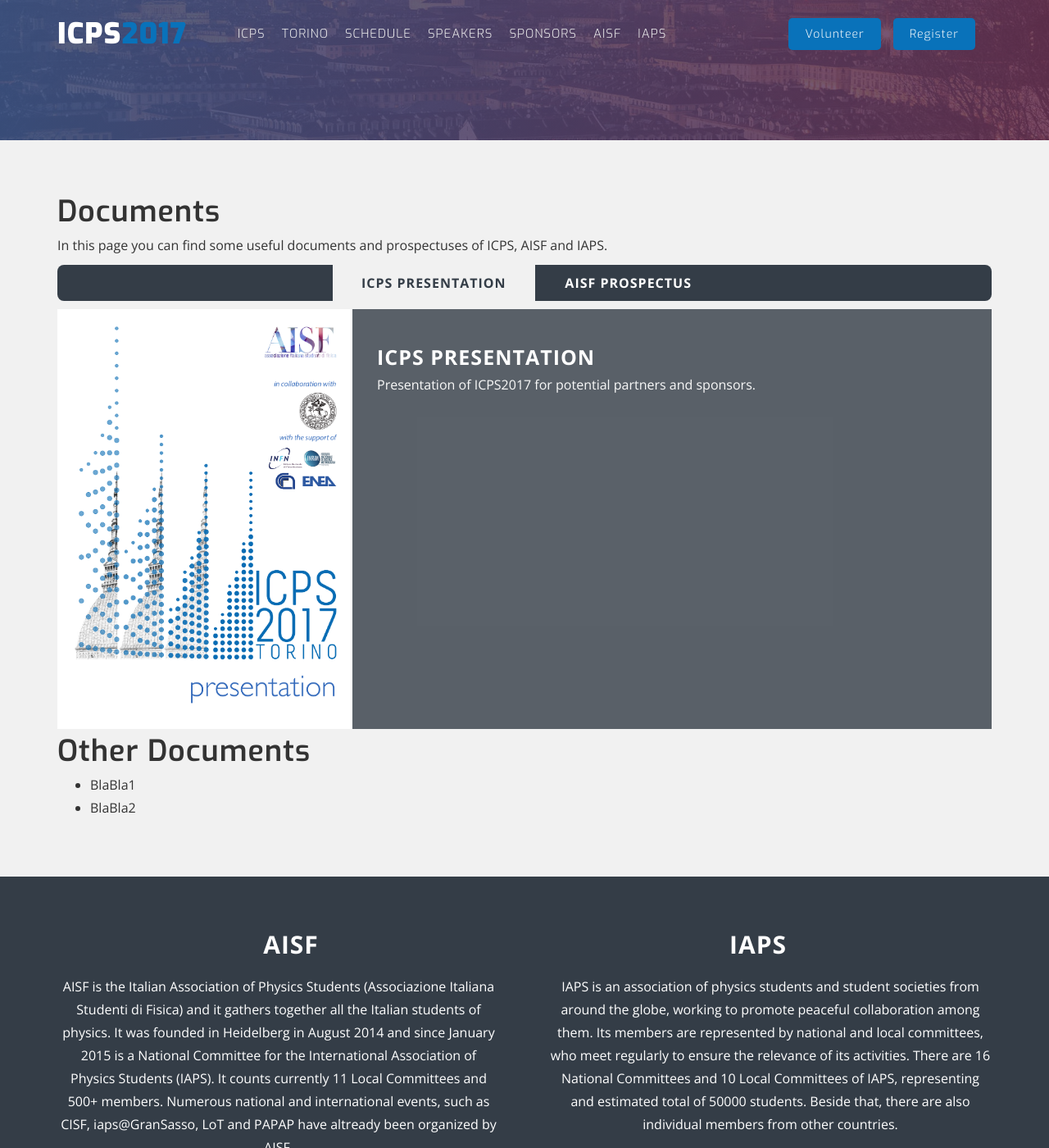
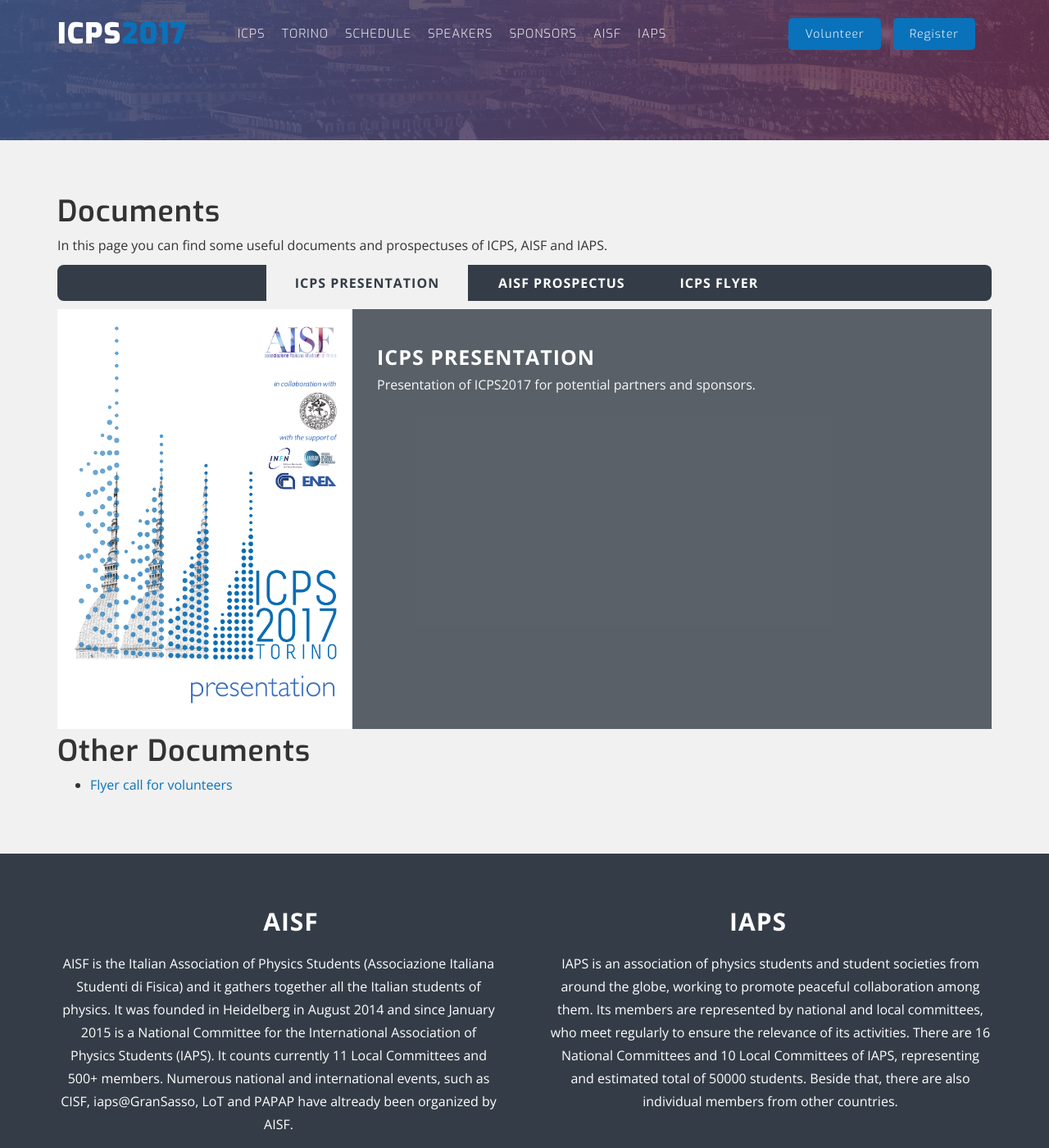
Before and after one commit to ICPS2017/ICPS2017.github.io, a Jekyll site: the page built from documents.html, in a window 1280 px wide and 1400 px high. Shown: the whole window at 82% size. Built offline with Jekyll 4.4.1, drawn with Linux system fonts in a browser that asks for light colours; nearby versions of some CDN libraries.

Commit message:
add flyers ICPS & volunteers

```diff
--- a/documents.html
+++ b/documents.html
@@ -16,6 +16,7 @@
             <ul class="nav nav-pills text-center">
               <li class="active"><a data-toggle="pill" href="#home">ICPS Presentation</a></li>
               <li><a data-toggle="pill" href="#menu1">AISF Prospectus</a></li>
+	      <li><a data-toggle="pill" href="#menu2">ICPS Flyer</a></li>
             </ul>
 
             <div class="tab-content cbx-tab-content text-center">
@@ -49,15 +50,28 @@
                   </div>
                 </div>
               </div>
-
+	      <div id="menu2" class="tab-pane fade">
+                <div class="cbx-single-tab">
+                  <div class="row">
+                    <div class="col-xs-12 col-sm-4">
+                      <a href="/files/flyer_ICPS17_v3.pdf"><img src="/img/documents/flyer_ICPS17_v3.png" alt=""/></a>
+                    </div>
+                    <div class="col-xs-12 col-sm-8">
+                      <div class="cbx-info text-left">
+			<h3 class="uppercase">Flyer</h3>
+			<p>A flyer for ICPS2017 to freely print & distribute.</p>
+                      </div> <!--//.single tab-->
+                    </div>
+                  </div>
+                </div>
+              </div>
             </div>
           </div>
         </div>
       </div>
       <h1>Other Documents</h1>
        <ul class="bigul">
-	<li>BlaBla1</li>
-	<li>BlaBla2</li>
+	<li><a href="/files/flyer_volunteers_icps17.pdf">Flyer call for volunteers</a></li>
       </ul>
     </article>
   </div>
```
Also changed, not shown: img/documents/flyer_ICPS17_v3.png (added), 2 other files.
